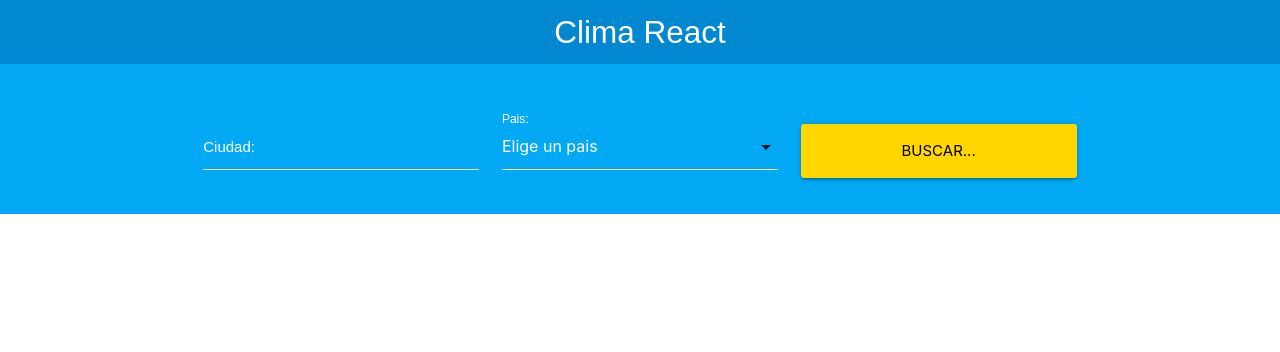
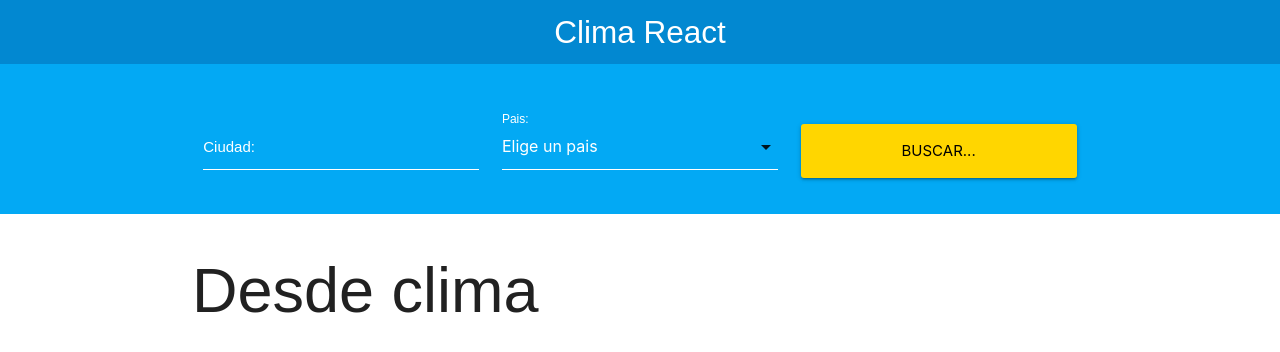
Before and after one commit to Isai-gomez/Clima, a React (Create React App) app: page / in a window 1280 px wide. Shown: the top 352 px of the page. Built offline with nearby package versions, Linux system fonts and the light colour scheme.

Commit message:
Creando el Componente para el Resumen del clima

```diff
--- a/src/componentes/App.js
+++ b/src/componentes/App.js
@@ -2,6 +2,7 @@
 import Header from "./Header";
 import Formulario from "./Formulario";
 import Error from "./Error";
+import Clima from "./Clima";
 class App extends React.Component {
   constructor() {
     super();
@@ -46,7 +47,8 @@
       });
     } else {
       this.setState({
-        consulta: respuesta
+        consulta: respuesta,
+        error: false
       });
     }
   };
@@ -55,6 +57,8 @@
     let resultado;
     if (error) {
       resultado = <Error mensaje={"Ambos campos son obligatorios"}></Error>;
+    } else {
+      resultado = <Clima resultado={this.state.resultado} />;
     }
     return (
       <div className="app">
--- /dev/null
+++ b/src/componentes/Clima.js
@@ -0,0 +1,14 @@
+import React, { Component } from "react";
+
+class Clima extends Component {
+  render() {
+    console.log(this.props.resultado);
+    return (
+      <div className="container">
+        <h1>Desde clima</h1>
+      </div>
+    );
+  }
+}
+
+export default Clima;
```
